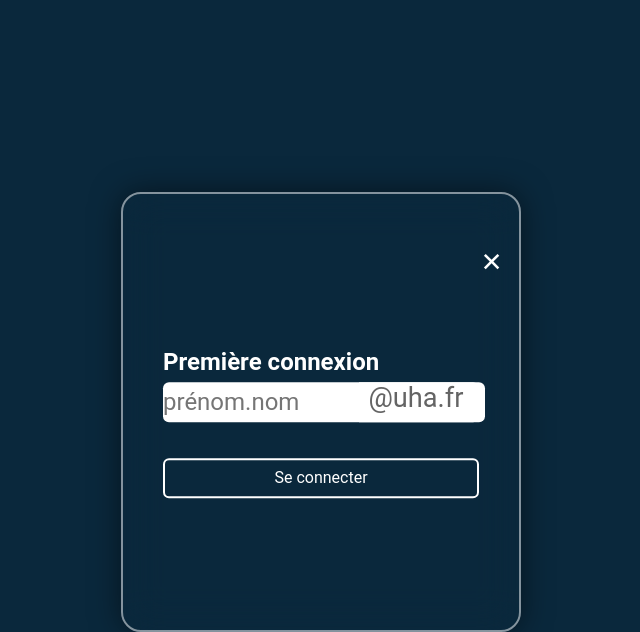
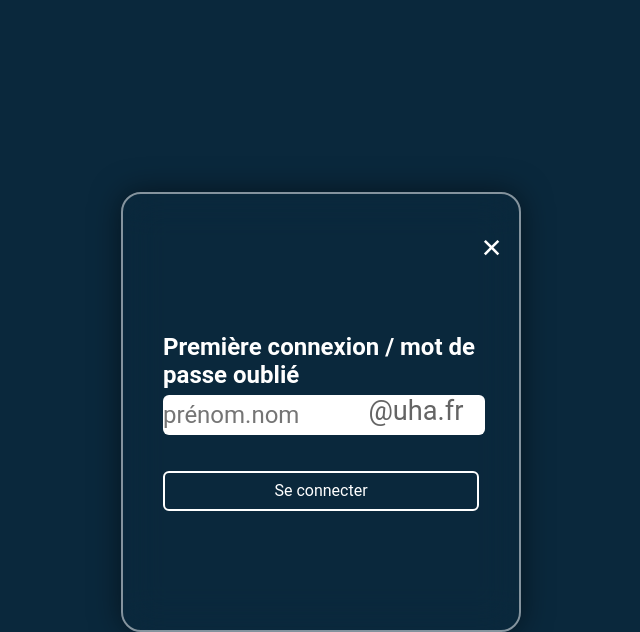
Before and after one commit to lexi9999/ProjetPronote, a Django app: page / in a window 1280 px wide. Shown: the part 4388-5020 px from the top of the page, without its empty margins (319-959 px from the left). Run offline with Django 5.2, Linux system fonts and the light colour scheme.

Commit message:
mdp oublié

```diff
--- a/ENSISmart/templates/frontend/general_index/general.html
+++ b/ENSISmart/templates/frontend/general_index/general.html
@@ -80,7 +80,7 @@
                     {{ form_login.password }}
                 </div>
                 <button type="submit" class="btn login-btn">Se connecter</button>
-                <a href="#" class="first-co">Première connexion</a>
+                <a href="#" class="first-co">Première connexion / mot de passe oublié</a>
 
 
             </form>
@@ -93,7 +93,7 @@
         </span>
         <div class="form-box login">
             <div class="label-header">
-                <h2>Première connexion</h2>
+                <h2>Première connexion / mot de passe oublié</h2>
             </div>
             <form class="login-form" id="login-form" method="post" action="{% url 'login' %}">
                 {% csrf_token %}
```
